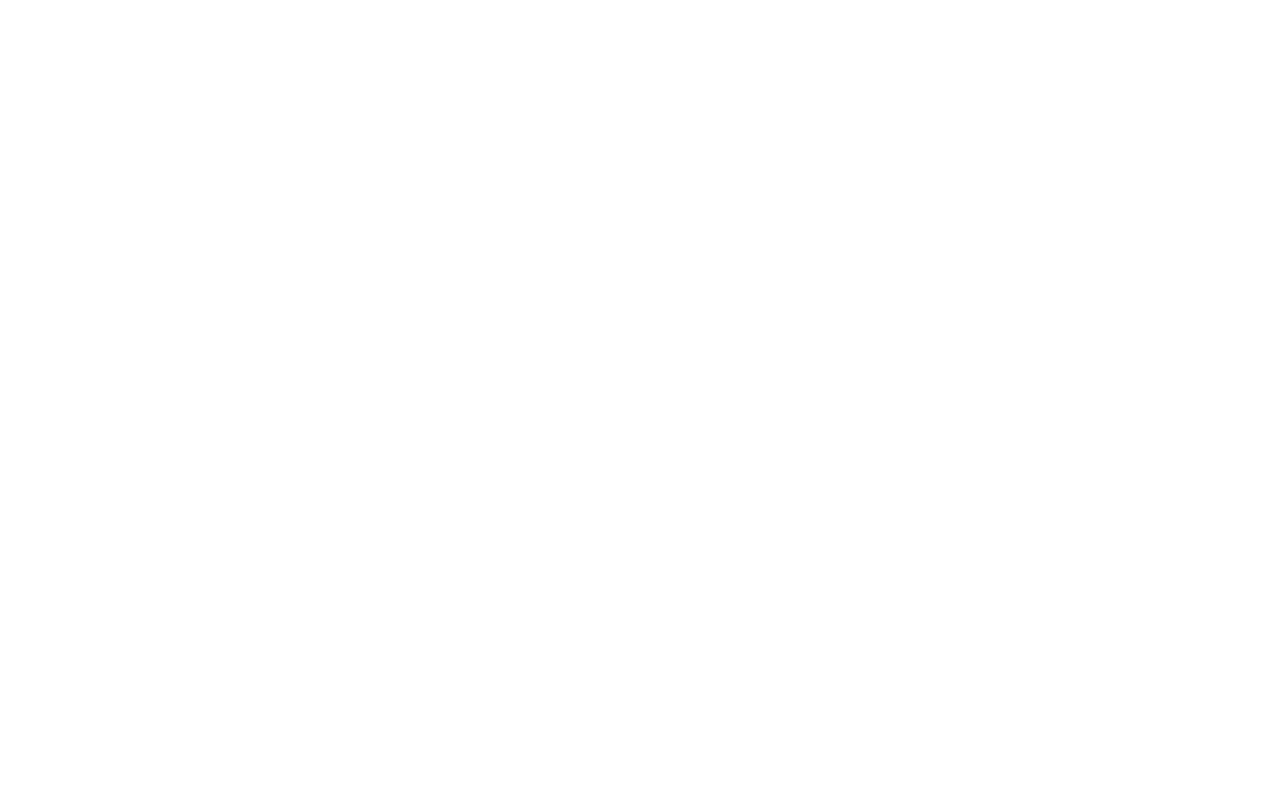
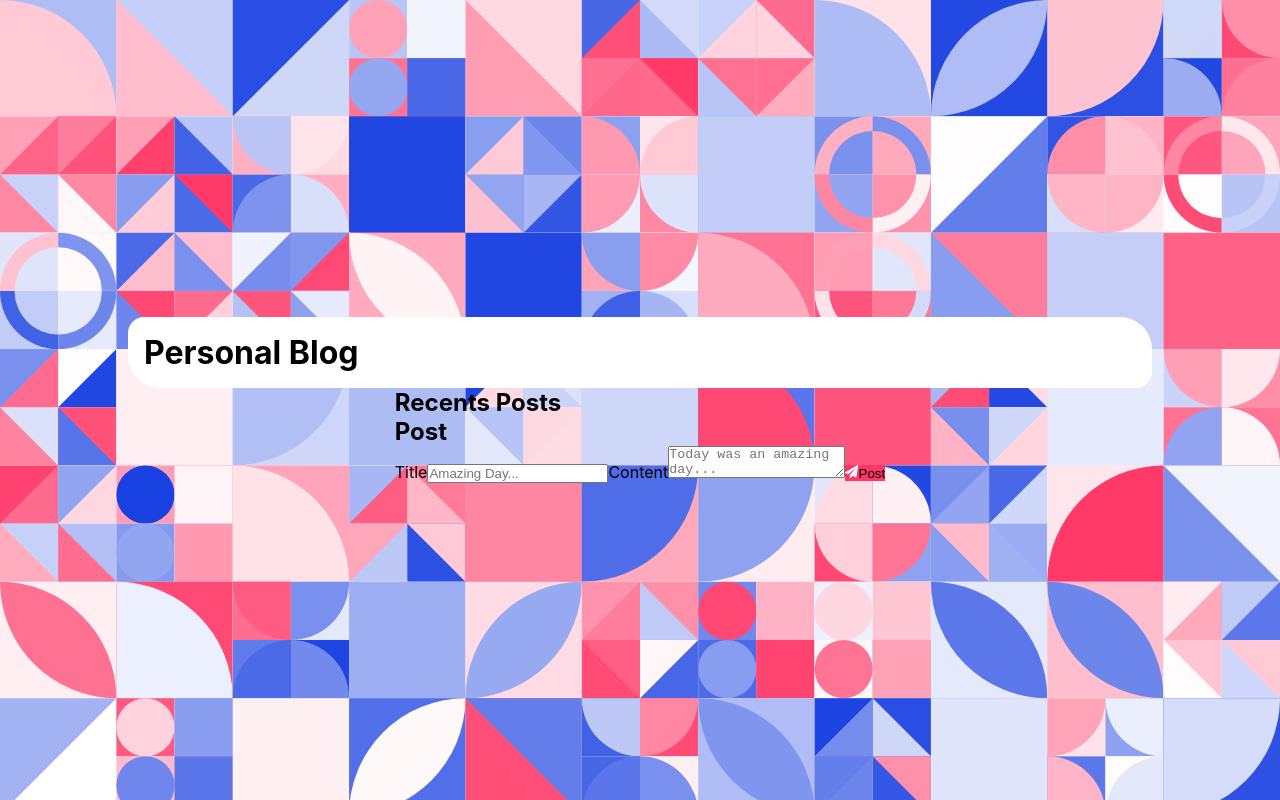
Before and after one commit to cesardarizaleta/React-Proyects, a React (Create React App) app in the folder blog/: page / in a window 1280 px wide. Built offline with nearby package versions, Linux system fonts and the light colour scheme.

Commit message:
Creando Esqueleto

```diff
--- /dev/null
+++ b/blog/src/App.css
@@ -0,0 +1,30 @@
+* {
+    margin: 0;
+    padding: 0;
+    box-sizing: border-box;
+}
+
+body {
+    background-image: url(patternpad-2024-08-10-14-25-03.svg);
+    background-size: cover;
+}
+
+aside button {
+    background-color: #FF3565;
+    border: none;
+}
+
+.App {
+    display: flex;
+    flex-direction: column;
+    align-items: center;
+    justify-content: center;
+    height: 100vh;
+}
+
+header {
+    width: 80%;
+    background-color: #ffffff;
+    padding: 1em;
+    border-radius: 1em 2em;
+}
--- a/blog/src/App.js
+++ b/blog/src/App.js
@@ -1,8 +1,28 @@
 import React from 'react';
+import './App.css';
 
 function App() {
   return (
     <div className="App">
+      <header>
+        <h1>Personal Blog</h1>
+      </header>
+      <div>
+          <main>
+            <h2>Recents Posts</h2>
+          </main>
+          <aside>
+            <h2>Post</h2>
+            <label for='title'>Title</label>
+            <input id='title' placeholder='Amazing Day...'></input>
+            <label for='content'>Content</label>
+            <textarea id='content' placeholder='Today was an amazing day...'></textarea>
+            <button>
+              <svg xmlns="http://www.w3.org/2000/svg" width="1em" height="1em" viewBox="0 0 1792 1792"><path fill="white" d="M1764 11q33 24 27 64l-256 1536q-5 29-32 45q-14 8-31 8q-11 0-24-5l-453-185l-242 295q-18 23-49 23q-13 0-22-4q-19-7-30.5-23.5T640 1728v-349l864-1059l-1069 925l-395-162q-37-14-40-55q-2-40 32-59L1696 9q15-9 32-9q20 0 36 11"/></svg>
+              Post
+            </button>
+          </aside>
+      </div>
     </div>
   );
 }
```
Also changed, not shown: blog/src/patternpad-2024-08-10-14-25-03.svg (added).
